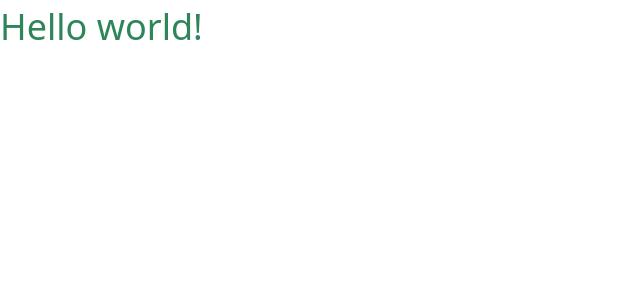
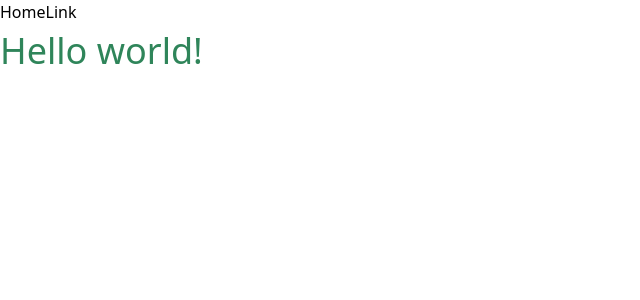
Before and after one commit to Uvalente/portfolio, a Next.js app: page / in a window 1280 px wide. Shown: the top 300 px of the page, without its empty margins (0-640 px from the left). Built offline with nearby package versions, Linux system fonts and the light colour scheme.

Commit message:
:sparkles: add Layout and Nav components

```diff
--- /dev/null
+++ b/components/Layout.js
@@ -0,0 +1,17 @@
+import Head from 'next/head'
+import Nav from '../components/Nav'
+
+const Layout = ({ children, pageTitle, ...props }) => (
+  <>
+    <Head>
+      <meta name="viewport" content="width=device-width, initial-scale=1.0" />
+      <title>{pageTitle}</title>
+    </Head>
+    <Nav />
+    <div className='content'>
+      {children}
+    </div>
+  </>
+)
+
+export default Layout
--- /dev/null
+++ b/components/Nav.js
@@ -0,0 +1,8 @@
+const Nav = () => (
+  <nav>
+    Home
+    <a>Link</a>
+  </nav>
+)
+
+export default Nav
--- a/pages/index.js
+++ b/pages/index.js
@@ -1,9 +1,11 @@
-import Head from 'next/head'
+import Layout from '../components/Layout'
 
-export default function Home() {
-  return (
-    <div className='text-green-700 text-4xl'>
+const Index = () => (
+  <Layout pageTitle='uValente Index'>
+    <p className='text-green-700 text-4xl'>
       Hello world!
-    </div>
-  )
-}
+    </p>
+  </Layout>
+)
+
+export default Index
```
Also changed, not shown: 1 other file (tests, documents, lock files or other folders).
